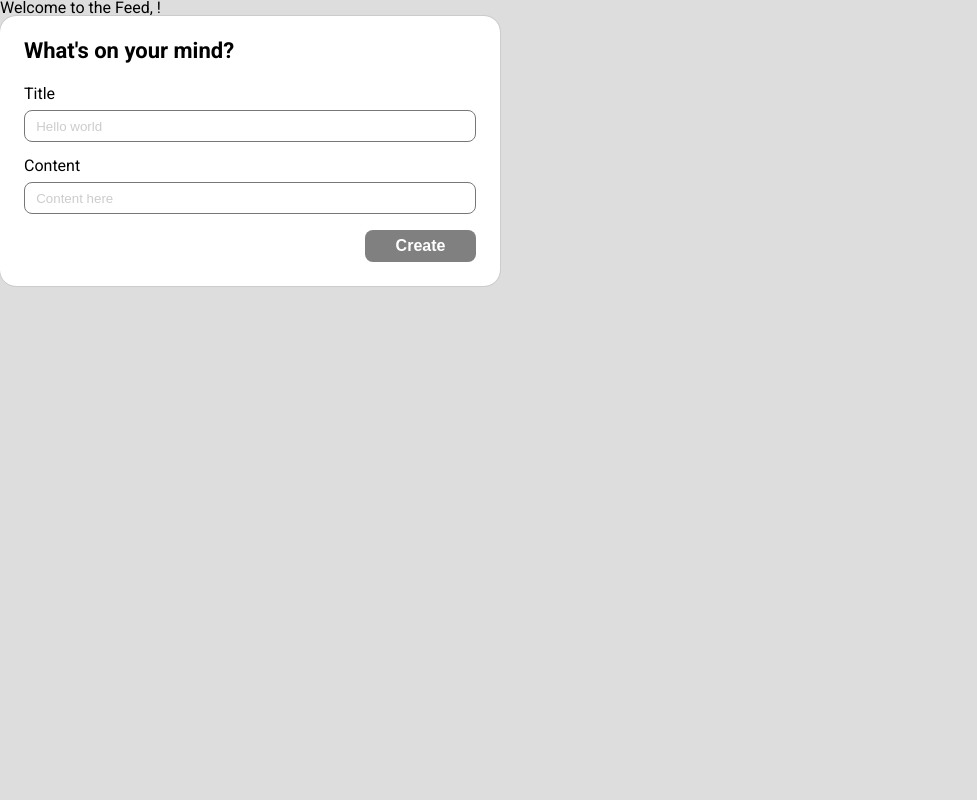
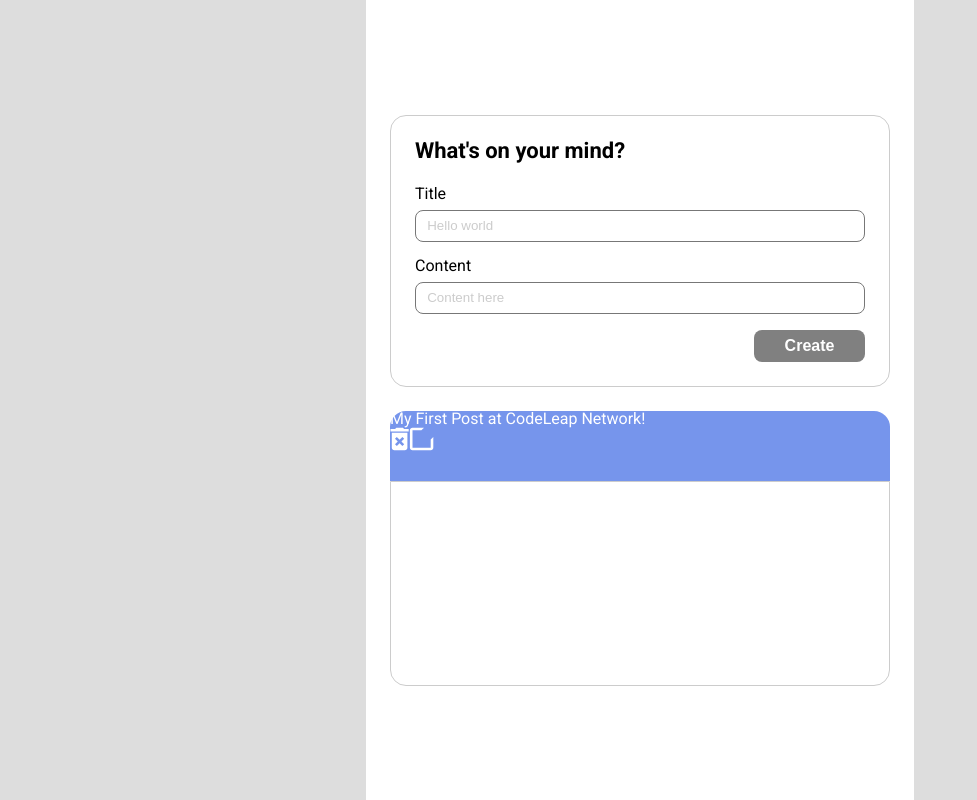
Before and after one commit to juancrls/codeleap-engineering-test, a React (Create React App) app in the folder client/: page /feed in a window 1280 px wide. Shown: the whole page, without its empty margins (0-977 px from the left). Built offline with nearby package versions, Linux system fonts and the light colour scheme.

Commit message:
Add Card and CardHeader components

```diff
--- /dev/null
+++ b/client/src/components/Card/Card.js
@@ -0,0 +1,17 @@
+import React from 'react';
+import CardHeader from './CardHeader';
+import "./styles.scss";
+
+export default function Card(props) {
+  const { title, showEditButtons, children } = props
+  return (
+    <div className='card-container'>
+      {title ? (
+        <CardHeader title={title} showEditButtons={showEditButtons}/>
+      ) : null}
+      <div className={`card-body ${title ? "card-body--hasHeader" : ""}`}>
+        {children}
+      </div>
+    </div>
+  )
+}
--- /dev/null
+++ b/client/src/components/Card/CardHeader.js
@@ -0,0 +1,45 @@
+import React from "react";
+import "./styles.scss";
+
+export default function CardHeader(props) {
+  const { title, showEditButtons } = props;
+  return (
+    <div className="card-header">
+      <div>
+        <span>{title}</span>
+      </div>
+      {showEditButtons ? (
+        <div className="edit-buttons-container">
+          <i>
+            <svg
+              width="19"
+              height="24"
+              viewBox="0 0 19 24"
+              fill="none"
+              xmlns="http://www.w3.org/2000/svg"
+            >
+              <path
+                d="M1.80087 20.75C1.80087 22.125 2.971 23.25 4.40115 23.25H14.8023C16.2324 23.25 17.4025 22.125 17.4025 20.75V5.75H1.80087V20.75ZM4.99921 11.85L6.83241 10.0875L9.6017 12.7375L12.358 10.0875L14.1912 11.85L11.4349 14.5L14.1912 17.15L12.358 18.9125L9.6017 16.2625L6.84541 18.9125L5.01221 17.15L7.76851 14.5L4.99921 11.85ZM14.1522 2L12.852 0.75H6.35136L5.05122 2H0.500732V4.5H18.7027V2H14.1522Z"
+                fill="white"
+              />
+            </svg>
+          </i>
+          <i>
+            <svg
+              width="25"
+              height="24"
+              viewBox="0 0 25 24"
+              fill="none"
+              xmlns="http://www.w3.org/2000/svg"
+            >
+              <path
+                d="M3.50067 23.25H21.7026C23.1367 23.25 24.3029 22.1287 24.3029 20.75V9.915L21.7026 12.415V20.75H7.6065C7.5727 20.75 7.5376 20.7625 7.50379 20.7625C7.46089 20.7625 7.41798 20.7512 7.37378 20.75H3.50067V3.25H12.4027L15.003 0.75H3.50067C2.06661 0.75 0.900391 1.87125 0.900391 3.25V20.75C0.900391 22.1287 2.06661 23.25 3.50067 23.25Z"
+                fill="white"
+              />
+            </svg>
+          </i>
+        </div>
+      ) : null}
+    </div>
+  );
+}
--- /dev/null
+++ b/client/src/components/Card/index.js
@@ -0,0 +1,4 @@
+import Card from "./Card";
+import CardHeader from "./CardHeader"
+
+export { Card, CardHeader }
--- /dev/null
+++ b/client/src/components/Card/styles.scss
@@ -0,0 +1,47 @@
+.card-container {
+
+}
+
+.card-body {
+  background-color: #FFFFFF;
+  padding: 1.5rem;
+  border: 1px solid #CCCCCC;
+  border-radius: 1rem;
+
+  width: fit-content;
+  min-width: 500px;
+  min-height: 205px;
+
+  &--hasHeader {
+    border-radius: 0 0 1rem 1rem;
+  }
+
+  display: flex;
+  flex-direction: column;
+  gap: 1.5rem;
+
+  @media screen and (max-width: 767px) {
+    margin: 1rem;
+    min-width: 90%;
+    max-width: 455px;
+    min-height: 405px;
+    justify-content: center;
+  }
+}
+
+.card-header {
+  width: 100%;
+  height: 70px;
+  border-radius: 1rem 1rem 0 0;
+
+  left: -1.5rem;
+  top: -1.5rem;
+  background-color: #7695EC;
+  color: #FFFFFF;
+
+  // @media screen and (max-width: 767px) {
+  //   margin: 1rem;
+  //   justify-content: center;
+  // }
+
+}
--- a/client/src/components/Form/index.js
+++ b/client/src/components/Form/index.js
@@ -1,11 +1,12 @@
 import React from "react";
+import { Card, CardHeader } from "../Card"
 import "./styles.scss"
 
 export default function Form(props) {
   const { onSubmit, id, title, children } = props
   return (
-    <div className="form-container">
-      <span className="title">{title}</span>
+    <>
+      <span className="form-title">{title}</span>
       <form
         noValidate
         onSubmit={onSubmit}
@@ -14,6 +15,6 @@
       >
         {children}
       </form>
-    </div>
+    </>
   );
 }
--- a/client/src/components/Form/styles.scss
+++ b/client/src/components/Form/styles.scss
@@ -1,35 +1,4 @@
-
-
-
-.form-container {
-  background-color: #FFFFFF;
-  width: fit-content;
-  min-width: 500px;
-  min-height: 205px;
-  border-radius: 1rem;
-  padding: 1.5rem;
-  outline: 1px solid #CCCCCC;
-
-  display: flex;
-  flex-direction: column;
-  gap: 1.5rem;
-
-  .title {
-    font-weight: 700;
-    font-size: 22px;
-  }
-
-  @media screen and (max-width: 767px) {
-    margin: 1rem;
-    min-width: 80%;
-    max-width: 455px;
-    min-height: 405px;
-    justify-content: center;
-  }
+.form-title {
+  font-weight: 700;
+  font-size: 22px;
 }
-
-#login-form {
-  display: flex;
-  flex-direction: column;
-  gap: 1rem;
-}
--- a/client/src/pages/Feed/index.js
+++ b/client/src/pages/Feed/index.js
@@ -4,6 +4,8 @@
 import TextArea from "../../components/Elements/TextArea";
 import Button from "../../components/Elements/Button";
 import { PulseLoader } from "react-spinners";
+import { Card } from "../../components/Card";
+import "./styles.scss"
 
 const Feed = (props) => {
   const [title, setTitle] = useState("");
@@ -22,8 +24,9 @@
   }
 
   return (
-    <div>
-      Welcome to the Feed, {props.username}!
+    <div className="feed-wrapper">
+      <div className="feed-container">
+        <Card>
           <Form
             onSubmit={handleSubmit}
             id="login-form"
@@ -55,6 +58,12 @@
               {loading ? <PulseLoader size={8} color={"#ffffff"}/> : "Create"}
             </Button>
           </Form>
+        </Card>
+
+        <Card title="My First Post at CodeLeap Network!" showEditButtons>
+
+        </Card>
+      </div>
     </div>
   )
 }
--- a/client/src/pages/Feed/styles.scss
+++ b/client/src/pages/Feed/styles.scss
@@ -0,0 +1,22 @@
+.feed-wrapper {
+  width: 100%;
+  height: 100%;
+
+  display: flex;
+  align-items: center;
+  justify-content: center;
+  flex-direction: column;
+}
+
+.feed-container {
+  background-color: #FFFFFF;
+  padding: 1.5rem;
+  width: fit-content;
+  height: 100%;
+
+  display: flex;
+  align-items: center;
+  justify-content: center;
+  flex-direction: column;
+  gap: 1.5rem;
+}
--- a/client/src/pages/Login/styles.scss
+++ b/client/src/pages/Login/styles.scss
@@ -18,3 +18,9 @@
   color: red;
   font-size: .9rem;
 }
+
+#login-form {
+  display: flex;
+  flex-direction: column;
+  gap: 1rem;
+}
```
Lines whose indentation alone changed are shown as unchanged.
